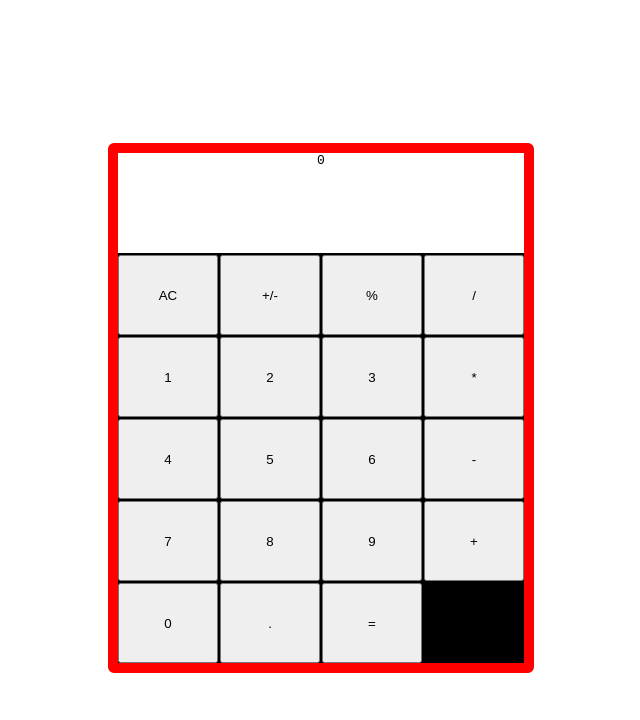
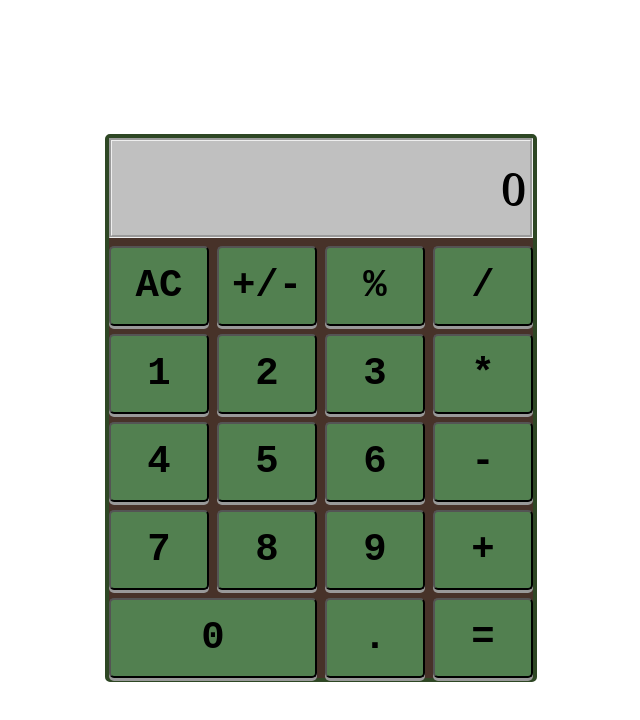
Before and after one commit to rbsysad/calculator-project, a plain HTML site: page index.html in a window 1280 px wide. Shown: the whole page, without its empty margins (319-959 px from the left). Drawn offline with Linux system fonts and the light colour scheme.

Commit message:
Add CSS styling

```diff
--- a/index.css
+++ b/index.css
@@ -1,7 +1,6 @@
 :root {
   text-align: center;
   margin: 0;
-    font-family: monospace;
 }
 
 #main-container {
@@ -15,22 +14,49 @@
 }
 
 #calculator-container {
-    background-color: black;
-    border: 10px solid red;
-    border-radius: 6px;
+  background-color: rgb(71, 50, 41);
+  border: 4px solid rgb(46, 71, 36);
+  border-radius: 5px;
   display: grid;
   grid-template-columns: repeat(4, 100px);
   grid-template-rows: minmax(100px, auto) repeat(5, 80px);
-    gap: 2px;
+  gap: 8px;
 }
 
 #display-div {
   grid-column: 1 / -1;
-    background-color: white;
+  background-color: rgb(192, 192, 192);
+  display: flex;
+  flex-direction: column;
+  justify-content: space-around;
+  align-items: flex-end;
+  padding: 5px;
+  font-size: 3em;
+  font-weight: initial;
+  text-shadow: 1.3px 1.3px rgb(0, 0, 0);
+  border-style: groove;
 }
 
-.button__zero {
+.btn {
+  background-color: rgb(82, 128, 80);
+  border-radius: 5px;
+  font-family: monospace;
+  font-size: 3em;
+  color: black;
+  font-weight: bold;
+  box-shadow: 0 3px #999;
 }
 
-button {
+.btn:active {
+  background-color: rgb(82, 128, 80);
+  box-shadow: 0 1px #666;
+  transform: translateY(4px);
 }
+
+.btn:hover {
+  background-color: gray;
+}
+
+.btn__zero {
+  grid-column: span 2;
+}
--- a/index.html
+++ b/index.html
@@ -11,25 +11,25 @@
     <main id="main-container">
       <div id="calculator-container">
         <div id="display-div"></div>
-                <button class="btn__clear">AC</button>
-                <button class="btn__invert">+/-</button>
-                <button class="btn__percent">%</button>
-                <button class="btn__operator">/</button>
-                <button class="btn__number">1</button>
-                <button class="btn__number">2</button>
-                <button class="btn__number">3</button>
-                <button class="btn__operator">*</button>
-                <button class="btn__number">4</button>
-                <button class="btn__number">5</button>
-                <button class="btn__number">6</button>
-                <button class="btn__operator">-</button>
-                <button class="btn__number">7</button>
-                <button class="btn__number">8</button>
-                <button class="btn__number">9</button>
-                <button class="btn__operator">+</button>
-                <button class="btn__zero">0</button>
-                <button class="btn__decimal">.</button>
-                <button class="btn__equals">=</button>
+        <button type="button" class="btn btn__clear">AC</button>
+        <button type="button" class="btn btn__invert">+/-</button>
+        <button type="button" class="btn btn__percent">%</button>
+        <button type="button" class="btn btn__operator">/</button>
+        <button type="button" class="btn btn__number">1</button>
+        <button type="button" class="btn btn__number">2</button>
+        <button type="button" class="btn btn__number">3</button>
+        <button type="button" class="btn btn__operator">*</button>
+        <button type="button" class="btn btn__number">4</button>
+        <button type="button" class="btn btn__number">5</button>
+        <button type="button" class="btn btn__number">6</button>
+        <button type="button" class="btn btn__operator">-</button>
+        <button type="button" class="btn btn__number">7</button>
+        <button type="button" class="btn btn__number">8</button>
+        <button type="button" class="btn btn__number">9</button>
+        <button type="button" class="btn btn__operator">+</button>
+        <button type="button" class="btn btn__zero">0</button>
+        <button type="button" class="btn btn__decimal">.</button>
+        <button type="button" class="btn btn__equals">=</button>
       </div>
     </main>
     <script src="index.js"></script>
```
Lines whose indentation alone changed are shown as unchanged.
